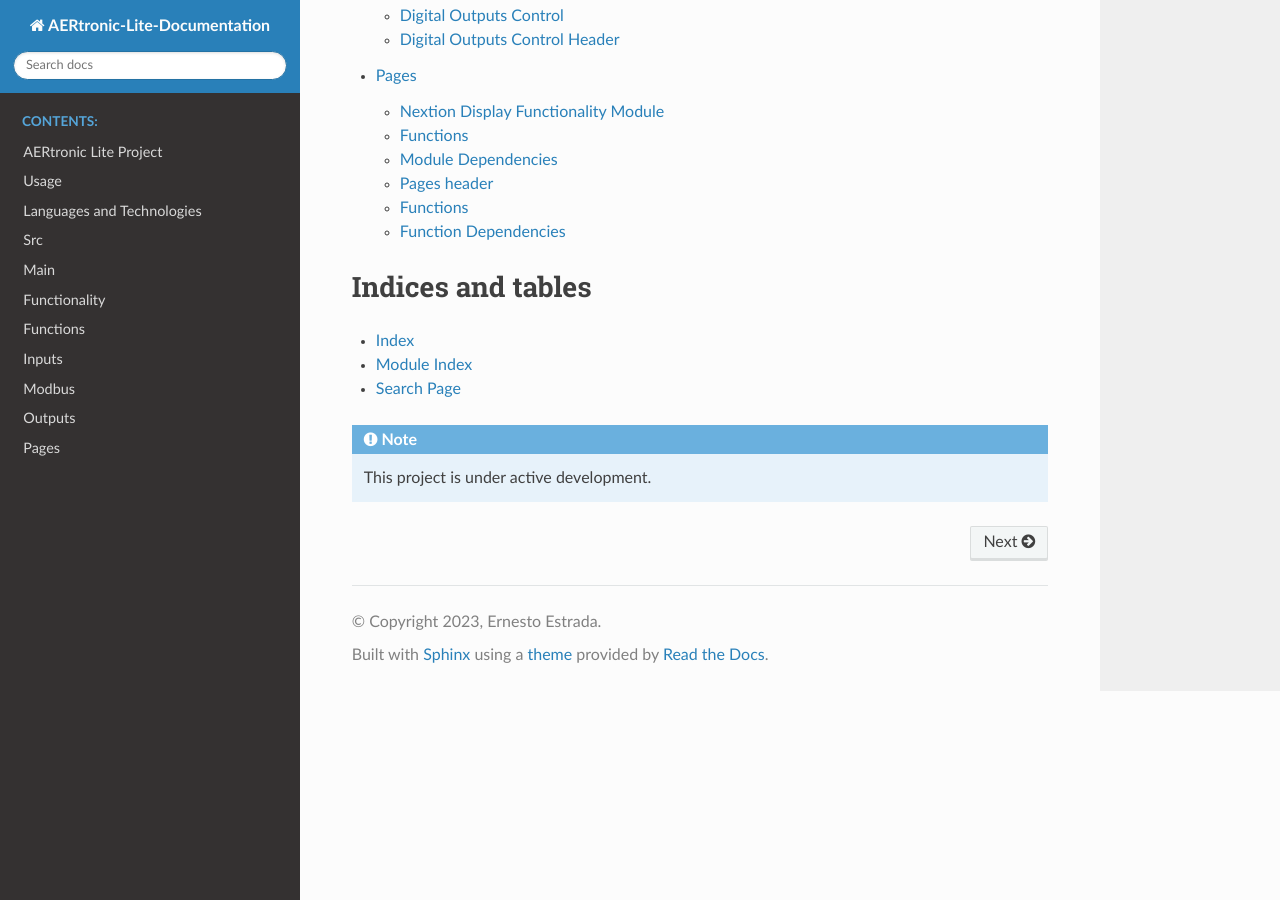
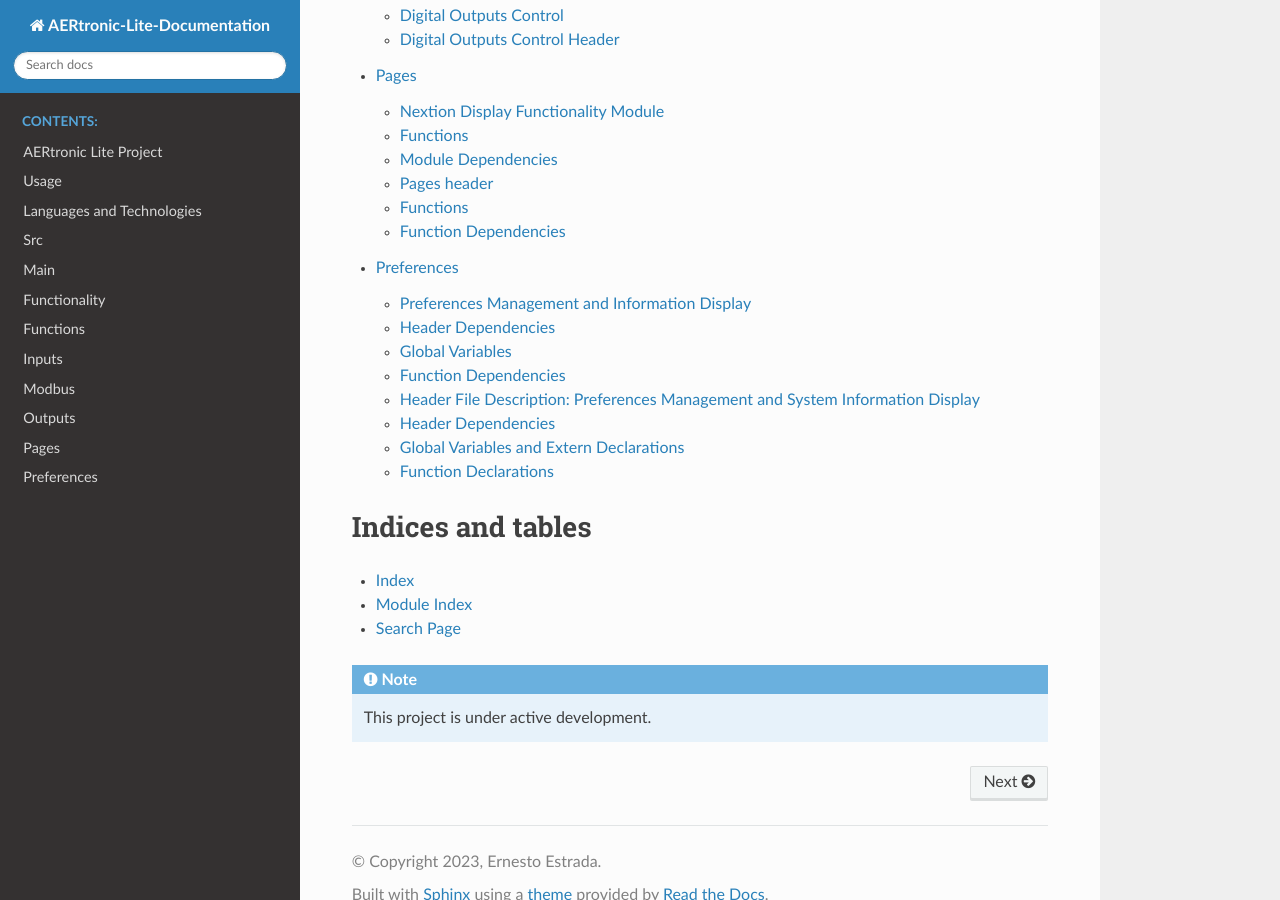
Before and after one commit to ErnestoAerzen/AERtronic-Lite-Documentation, a Sphinx documentation site: the page built from source/index.rst, in a window 1280 px wide and 900 px high, scrolled down 1416 px. Built offline with Sphinx 7.4.7 and the Read the Docs theme 2.0.0, drawn with Linux system fonts in a browser that asks for light colours; part of the change alters nothing that is shown.

Commit message:
Add preferences.rst

```diff
--- a/source/index.rst
+++ b/source/index.rst
@@ -30,6 +30,7 @@ Check out the :doc:`usage` section for further information, including how to
    modbus
    outputs
    pages
+   preferences
 
 Indices and tables
 ==================
--- /dev/null
+++ b/source/preferences.rst
@@ -0,0 +1,230 @@
+Preferences
+===========
+
+Preferences Management and Information Display
+----------------------------------------------
+
+This code file serves as an interface for managing preferences, recording maintenance data, and displaying system information on a device using the Preferences library. It features functions to initialize preferences, track operation hours, and provide memory status information.
+
+Header Dependencies
+-------------------
+
+Preferences.h: Header file of the Preferences library, providing support for saving key-value pairs in flash memory.
+
+Functions.hpp: Custom header containing function prototypes and necessary dependencies.
+
+Functions
+bootCounter(object, object2, object3)
+
+Initializes preferences instances and manages data related to system counters and maintenance records. This function handles the incrementation of a reboot counter, maintains maintenance-related variables, and retrieves information about the number of system events. It facilitates organized data storage in flash memory and supports proper system operation tracking.
+
+`printInterval1()`
+~~~~~~~~~~~~~~~~~~
+This function sends maintenance interval information to an output source, likely a display. It communicates the number of operation hours and lubrication hours of the machine's motor, as well as operation hours thresholds before specific milestones (4000h and 8000h). The data is presented in a user-friendly format, aiding users in tracking maintenance schedules.
+
+`printMemory()`
+~~~~~~~~~~~~~~~~
+Offering insight into memory usage, this function communicates various memory-related metrics over a serial connection. The metrics include the amount of free heap memory, flash chip size, sketch size, and the number of free entries in different preference namespaces (preferences, register1, and events). The function contributes to system monitoring and optimization efforts.
+
+Global Variables
+----------------
+
+- `preferences`: An instance of the Preferences library used for storing and retrieving key-value pairs.
+
+- `register1`: Another instance of the Preferences library intended for managing maintenance-related data.
+
+- `events`: An instance of the Preferences library designed for handling system event data.
+
+- `mhours`: An integer variable storing the number of operation hours.
+
+- `mmotor`: An integer variable storing the number of operation hours of the motor.
+
+- `lmotor`: An integer variable storing the number of lubrication hours of the motor.
+
+- `m4hours`: An integer variable storing the number of operation hours before 4000 hours.
+
+- `m8hours`: An integer variable storing the number of operation hours before 8000 hours.
+
+- `numberOfMaintenance`: An integer variable holding the count of maintenance records.
+
+- `contador`: An integer variable used to keep track of the number of system events.
+
+Function Dependencies
+---------------------
+
+- `Functions.hpp`: Custom header containing necessary function prototypes and dependencies.
+
+.. code-block:: cpp
+
+    #include <Preferences.h>
+    #include "Functions.hpp"
+
+    //Initiate an instance of Preference library
+    Preferences preferences;
+    Preferences register1;
+    Preferences events;
+    int mhours;
+    int mmotor;
+    int lmotor;
+    int m4hours;
+    int m8hours;
+
+    int numberOfMaintenance;
+    //Counter to store the number of system events
+    int contador;
+
+    void bootCounter(Preferences object, Preferences object2, Preferences object3) {
+        //Creates a storage space in flash memory called "counter", false = read/write mode
+        object.begin("counter", false);
+        //Get the value of the counter key saved on preferences. If it doesn’t find any value, it returns 0 by default
+        int counter = object.getInt("counter", 0);
+        //Adds one every time the ESP32 is rebooted
+        counter++;
+        //Store the new value on the “counter” key:
+        object.putInt("counter", counter);
+        //Close the preferences
+        object.end();
+
+        //Space in memory to store the maintenance registers:
+        object2.begin("maintenance", false);
+        //Key to store the number of operation hours
+        mhours = object2.getInt("reg1", 0);
+        //Key to store the number of the operatino hours of the motor
+        mmotor = object2.getInt("reg2", 0);
+        //Key to store the number of lubrication hours of the motor
+        lmotor = object2.getInt("reg3", 0);
+        //Key to save the number of operation hours before 4000h
+        m4hours = object2.getInt("reg4", 0);
+        //Key to store the number of operation hours before 8000h
+        m8hours = object2.getInt("reg5", 0);
+        //
+        numberOfMaintenance = object2.getInt("numOfMt", 0);
+
+        //Space in memory to store the total of system events
+        object3.begin("eventos", false);
+        contador = object3.getInt("contador", 0);
+    }
+
+    /**
+     * @brief Sends the maintenance intervals:
+    */
+    void printInterval1() {
+        //Sends the number of operation hours of the machine:
+        Serial.print("Intervalos.tman1.txt=\"" + String(mhours) + " h" + "\"");
+        endLine();
+        //Sends the number of operation hours of the motor:
+        Serial.print("Intervalos.tman2.txt=\"" + String(mmotor) + " h" + "\"");
+        endLine();
+        //Sends the number of lubrication hours of the motor
+        Serial.print("Intervalos.tman3.txt=\"" + String(lmotor) + " h" + "\"");
+        endLine();
+        //Sends the number of operatino hours before 4000h
+        Serial.print("Intervalos.tman4.txt=\"" + String(m4hours) + " h" + "\"");
+        endLine();
+        //Sends the number of operatino hours before 8000h
+        Serial.print("Intervalos.tman5.txt=\"" + String(m8hours) + " h" + "\"");
+        endLine();
+    }
+
+    /**
+     * @brief Sends the state of the memory over serial
+    */
+    void printMemory() {
+        Serial.print("Memoria.tmem1.txt=\"" + String(ESP.getFreeHeap()) + "\"");
+        endLine();
+        //
+        Serial.print("Memoria.tmem2.txt=\"" + String(ESP.getFlashChipSize()) + "\"");
+        endLine();
+        //
+        Serial.print("Memoria.tmem3.txt=\"" + String(ESP.getSketchSize()) + "\"");
+        endLine();
+        //
+        size_t free_entries_preferences = preferences.freeEntries();
+        Serial.print("Memoria.tmem4.txt=\"" + String(free_entries_preferences) + "\"");
+        endLine();
+        //
+        size_t free_entries_register1 = register1.freeEntries();
+        Serial.print("Memoria.tmem5.txt=\"" + String(free_entries_register1) + "\"");
+        endLine();
+        //
+        size_t free_entries_events = events.freeEntries();
+        Serial.print("Memoria.tmem6.txt=\"" + String(free_entries_events) + "\"");
+        endLine();
+        //
+        Serial.print("Memoria.n0.val=usize");
+        endLine();
+    }
+
+Header File Description: Preferences Management and System Information Display
+------------------------------------------------------------------------------
+
+This header file serves as an interface for managing preferences, recording maintenance data, and displaying system information on a device utilizing the ESP32 preferences library. It includes declarations for global variables, as well as function prototypes related to managing preferences and providing system information.
+
+Header Dependencies
+-------------------
+
+- `Arduino.h`: The header file that includes standard definitions for the Arduino framework.
+
+- `Preferences.h`: Header file of the ESP32 preferences library, which provides functionality for storing and retrieving data in flash memory.
+
+- `esp_heap_caps.h`: Header file that provides access to heap memory capabilities in the ESP32.
+
+- `EEPROM.h`: Header file for the EEPROM library, which allows reading and writing data to non-volatile memory on the microcontroller.
+
+Global Variables and Extern Declarations
+----------------------------------------
+
+- `preferences`: An instance of the ESP32 preferences library used for storing and retrieving key-value pairs in flash memory.
+
+- `register1`: Another instance of the ESP32 preferences library intended for managing maintenance-related data.
+
+- `events`: An instance of the ESP32 preferences library designed for handling system event data.
+
+- `mhours`: An integer variable storing the number of operation hours.
+
+- `mmotor`: An integer variable storing the number of operation hours of the motor.
+
+- `lmotor`: An integer variable storing the number of lubrication hours of the motor.
+
+- `m4hours`: An integer variable storing the number of operation hours before 4000 hours.
+
+- `m8hours`: An integer variable storing the number of operation hours before 8000 hours.
+
+- `contador`: An integer variable used to keep track of the number of system events.
+
+- `numberOfMaintenance`: An integer variable holding the count of maintenance records.
+
+Function Declarations
+----------------------
+
+- `bootCounter(Preferences object, Preferences object2, Preferences object3)`: Initializes preferences instances and manages data related to system counters and maintenance records. This function handles the incrementation of a reboot counter, maintains maintenance-related variables, and retrieves information about the number of system events. It facilitates organized data storage in flash memory and supports proper system operation tracking.
+
+- `printInterval1()`: Sends maintenance interval information to an output source, likely a display. It communicates the number of operation hours and lubrication hours of the machine's motor, as well as operation hours thresholds before specific milestones (4000h and 8000h). The data is presented in a user-friendly format, aiding users in tracking maintenance schedules.
+
+- `printMemory()`: Offers insight into memory usage, communicating various memory-related metrics over a serial connection. The metrics include the amount of free heap memory, flash chip size, sketch size, and the number of free entries in different preference namespaces (preferences, register1, and events). This function contributes to system monitoring and optimization efforts.
+
+.. code-block:: cpp
+
+    #include <Arduino.h>
+    //Including ESP32 preferences library to store data on flash memory
+    #include <Preferences.h>
+    #include <esp_heap_caps.h>
+    #include <EEPROM.h>
+
+    //Initiate an instance of Preference library
+    extern Preferences preferences;
+    extern Preferences register1;
+    extern Preferences events;
+    extern int mhours;
+    extern int mmotor;
+    extern int lmotor;
+    extern int m4hours;
+    extern int m8hours;
+    extern int contador;
+    extern int numberOfMaintenance;
+
+    //Function declarations:
+    void bootCounter(Preferences object, Preferences object2, Preferences object3);
+    //int maintenanceRegister(Preferences obj);
+    void printInterval1();
+    void printMemory();
```
Also changed, not shown: 11 other files.
